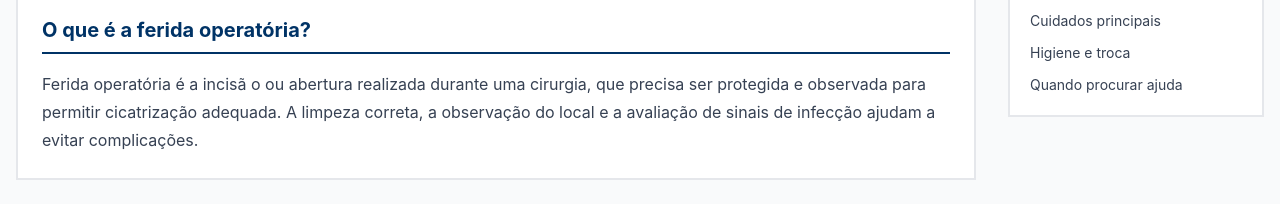
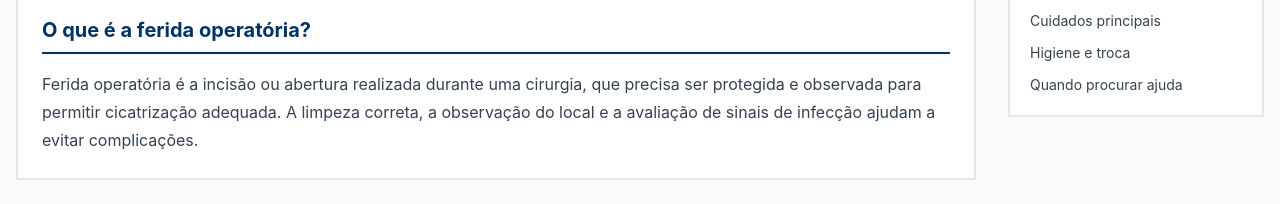
Before and after one commit to gabrieltm-sudo/cuidadopostalta, a React (Vite) app: page /feridaOperatoria in a window 1280 px wide. Shown: the part 468-672 px from the top of the page. Built offline with nearby package versions, Linux system fonts and the light colour scheme.

Commit message:
AJusta erro ortográfico na definição

```diff
--- a/src/pages/FeridaOperatoria.tsx
+++ b/src/pages/FeridaOperatoria.tsx
@@ -23,7 +23,7 @@ const FeridaOperatoria = () => {
                         O que é a ferida operatória?
                     </h3>
                     <p className="text-base leading-7 text-gray-700">
-                        Ferida operatória é a incisã o ou abertura realizada durante uma cirurgia,
+                        Ferida operatória é a incisão ou abertura realizada durante uma cirurgia,
                         que precisa ser protegida e observada para permitir cicatrização adequada.
                         A limpeza correta, a observação do local e a avaliação de sinais de infecção
                         ajudam a evitar complicações.
```
